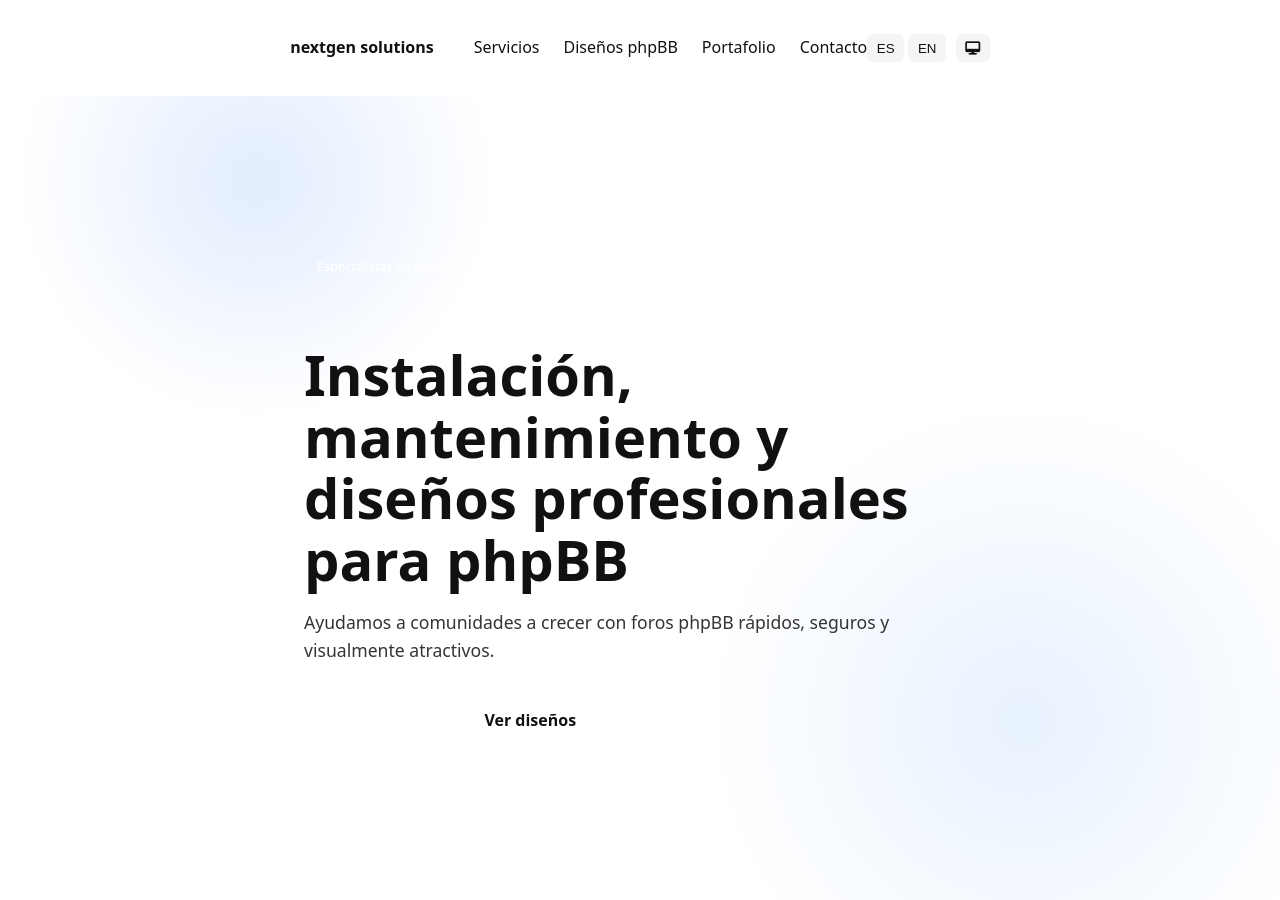
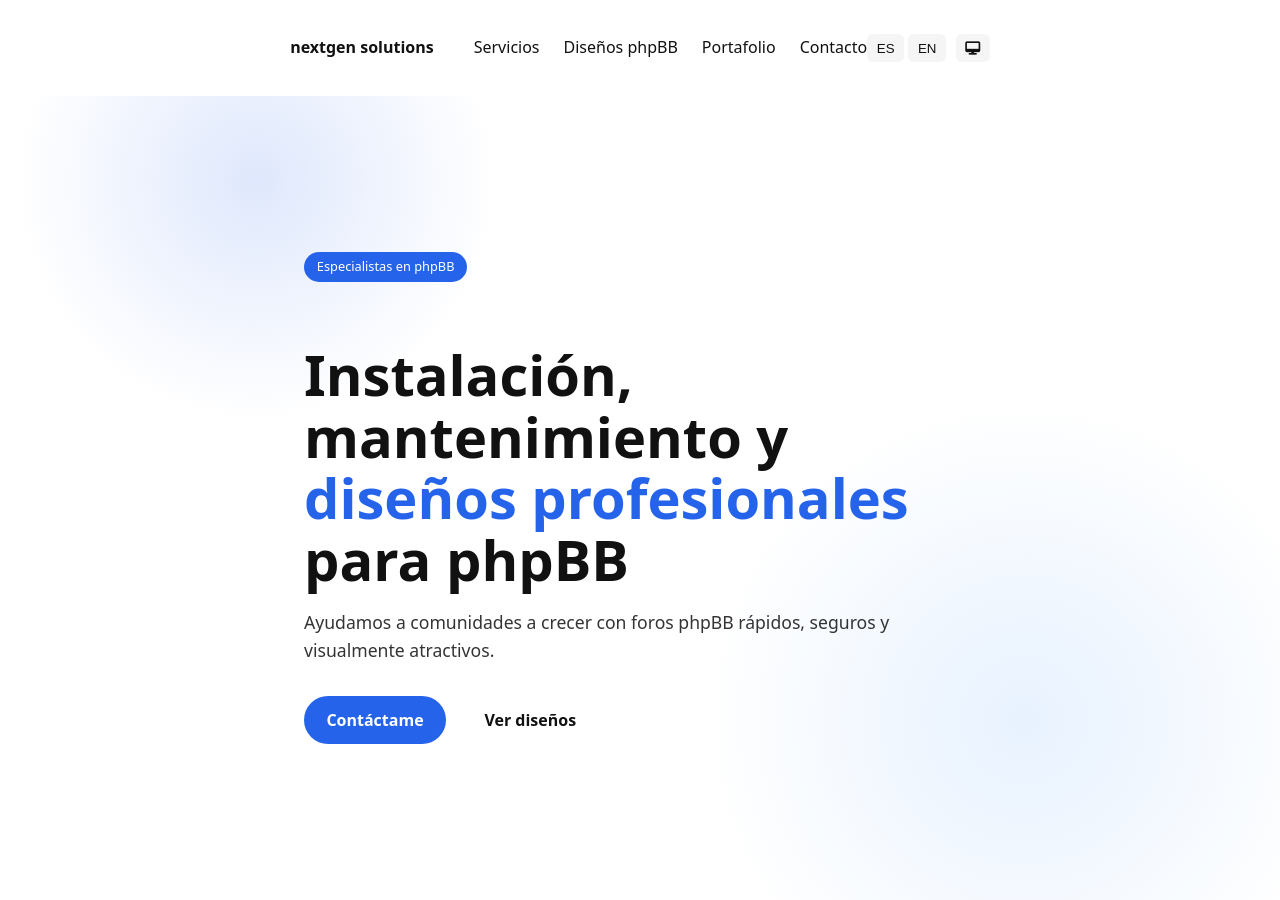
Before and after one commit to nextgen-solutions-gt/nextgen-solutions-gt.github.io, a Jekyll site: the page built from index.md, in a window 1280 px wide and 900 px high. Built offline with Jekyll 4.4.1, drawn with Linux system fonts in a browser that asks for light colours.

Commit message:
Improvement hero

```diff
--- a/assets/css/style.css
+++ b/assets/css/style.css
@@ -4,6 +4,7 @@
   --muted: #666;
   --card: #f5f5f5;
   --primary: #2563eb;
+  --accent: var(--primary);
 }
 
 [data-theme="dark"] {
@@ -261,12 +262,12 @@ h1 {
   background:
     radial-gradient(
       600px circle at 20% 20%,
-      rgba(59,130,246,0.15),
+      rgba(37, 99, 235, 0.15),
       transparent 40%
     ),
     radial-gradient(
       800px circle at 80% 80%,
-      rgba(96,165,250,0.15),
+      rgba(96, 165, 250, 0.15),
       transparent 40%
     );
 }
@@ -279,7 +280,7 @@ h1 {
   display: inline-block;
   padding: 0.3rem 0.8rem;
   border-radius: 999px;
-  background: var(--accent);
+  background: var(--primary);
   color: #fff;
   font-size: 0.8rem;
   margin-bottom: 1rem;
@@ -292,7 +293,7 @@ h1 {
 }
 
 .hero .highlight {
-  color: var(--accent);
+  color: var(--primary);
 }
 
 .hero-text {
@@ -315,8 +316,12 @@ h1 {
 }
 
 .btn.primary {
-  background: var(--accent);
+  background: var(--primary);
   color: #fff;
+}
+
+.btn.primary:hover {
+  opacity: 0.9;
 }
 
 .btn.secondary {
```
